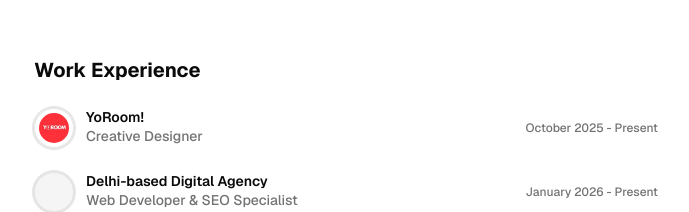
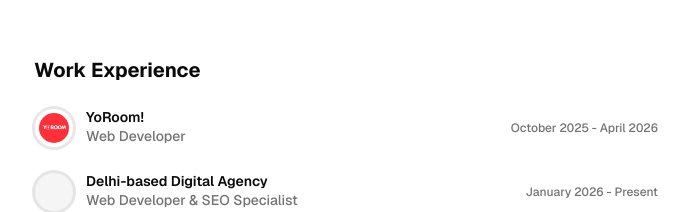
Before and after one commit to dhananjay-pareek/portfolio, a Next.js app: page / in a window 1280 px wide. Shown: the part 1109-1321 px from the top of the page, without its empty margins (294-983 px from the left). Built offline with nearby package versions, Linux system fonts and the light colour scheme.

Commit message:
feat: update avatar URL in resume data for correct path

```diff
--- a/src/data/resume.tsx
+++ b/src/data/resume.tsx
@@ -68,11 +68,11 @@ export const DATA = {
       href: "",
       badges: [],
       location: "United Kingdom",
-      title: "Creative Designer",
+      title: "Web Developer",
       logoUrl: "/yoroomuk_logo.jpg",
       start: "October 2025",
-      end: "Present",
-      description: "Managing the visual identity of YOROOM's Instagram and LinkedIn platforms remotely. Responsible for designing social content that reflects the brand's values and drives community engagement.",
+      end: "April 2026",
+      description: "Managing the visual identity of YOROOM's Website.",
     },
     {
       company: "Delhi-based Digital Agency",
```
Also changed, not shown: 1 other file (tests, documents, lock files or other folders).
